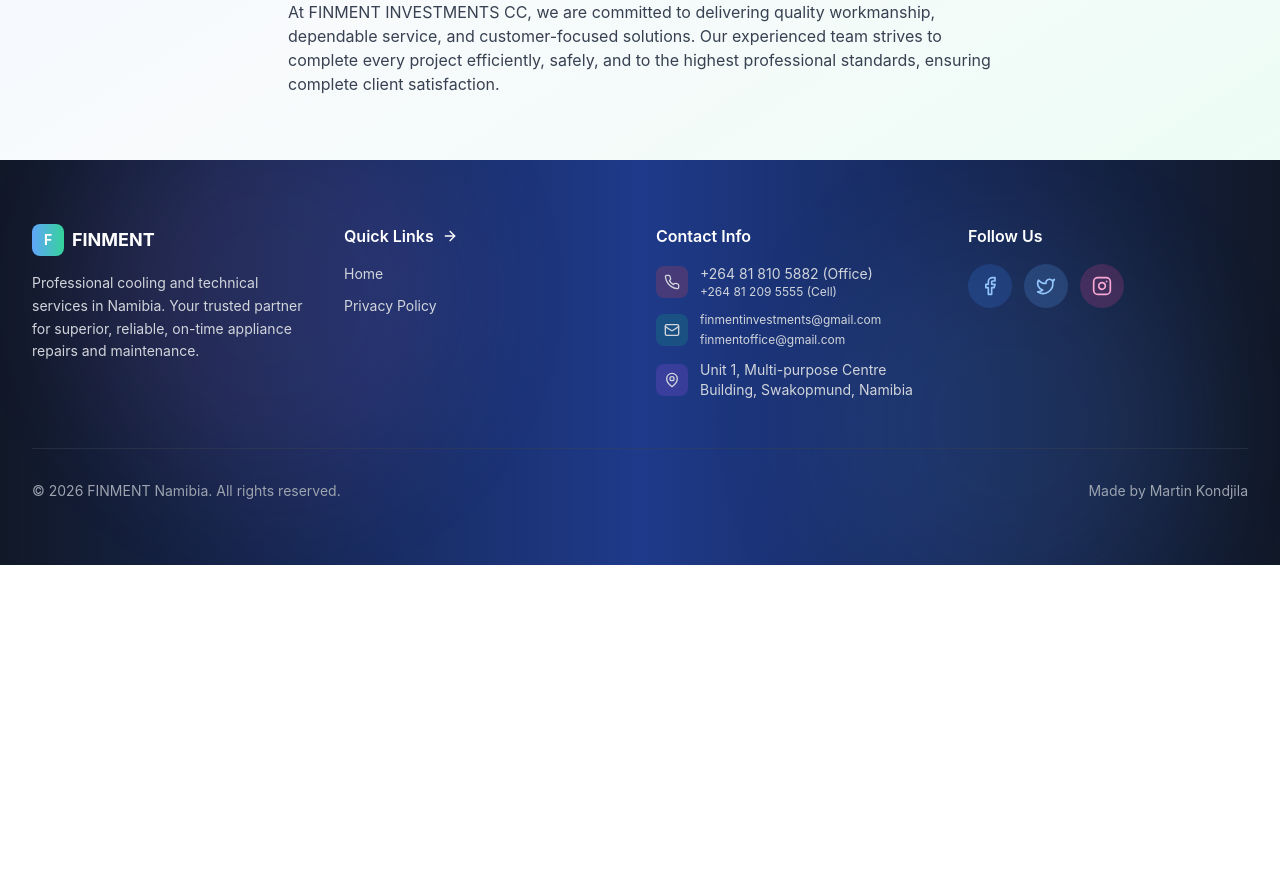
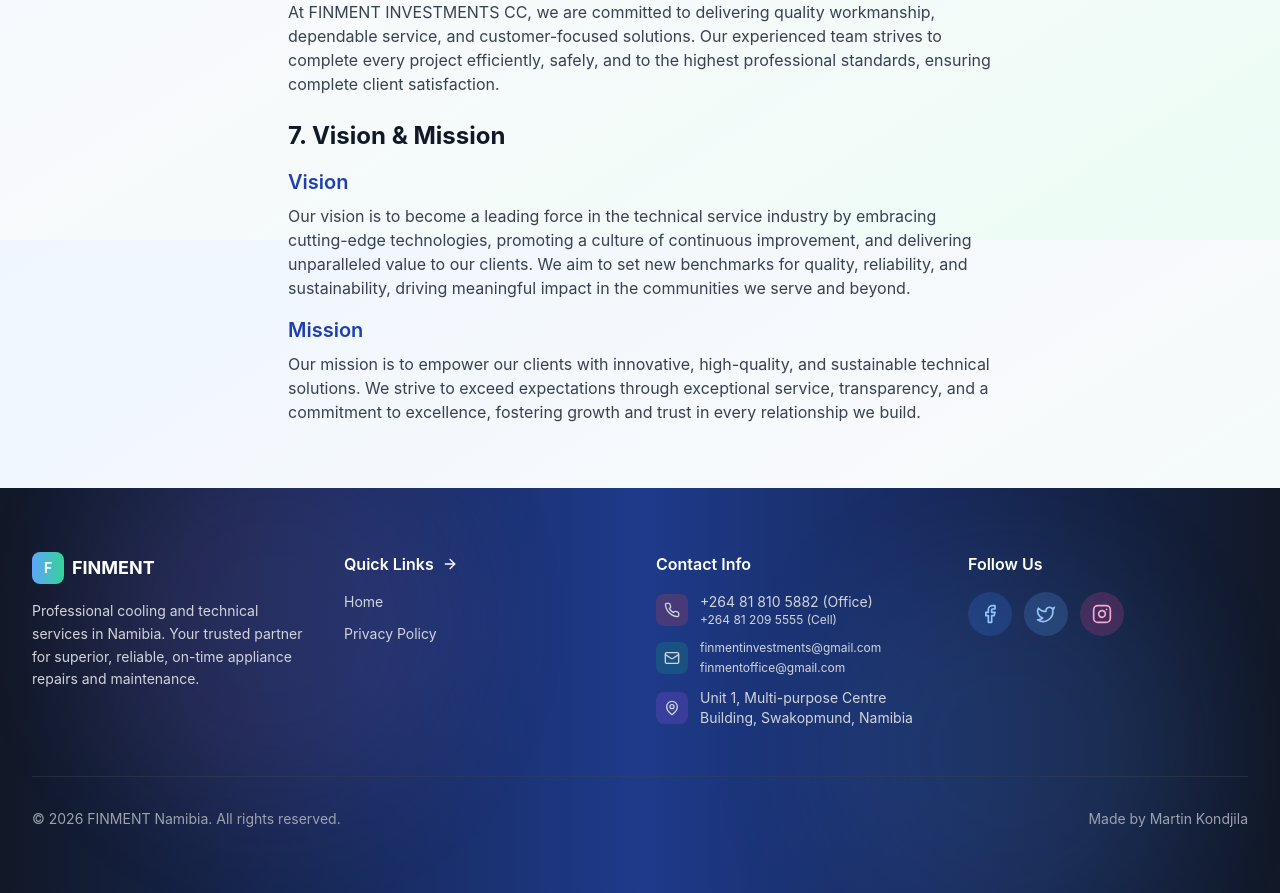
Before and after one commit to MaskedMediator/FINMENT-2, a React (Vite) app: page /privacy-policy in a window 1280 px wide. Shown: the part 1360-2253 px from the top of the page. Before the commit the page ends 1925 px from the top, so only its background shows below. Built offline with nearby package versions, Linux system fonts and the light colour scheme.

Commit message:
Add Vision & Mission to privacy page; remove poster from home; clean poster CSS; add poster texture (removed)

```diff
--- a/src/pages/Home.jsx
+++ b/src/pages/Home.jsx
@@ -278,6 +278,8 @@ export default function Home() {
         </div>
       </section>
 
+
+
       {/* CTA Section */}
       <section className="bg-black text-white py-16 sm:py-20 relative overflow-hidden px-4 sm:px-0">
         <div className="absolute inset-0 opacity-10 hidden sm:block">
--- a/src/pages/PrivacyPolicy.jsx
+++ b/src/pages/PrivacyPolicy.jsx
@@ -71,6 +71,20 @@ export default function PrivacyPolicy() {
             At FINMENT INVESTMENTS CC, we are committed to delivering quality workmanship, dependable service, and customer-focused solutions. Our experienced team strives to complete every project efficiently, safely, and to the highest professional standards, ensuring complete client satisfaction.
           </p>
         </section>
+
+        <section>
+          <h2 className="text-2xl font-bold text-gray-900 mb-4">7. Vision &amp; Mission</h2>
+
+          <h3 className="text-xl font-semibold text-primary mb-2">Vision</h3>
+          <p>
+            Our vision is to become a leading force in the technical service industry by embracing cutting-edge technologies, promoting a culture of continuous improvement, and delivering unparalleled value to our clients. We aim to set new benchmarks for quality, reliability, and sustainability, driving meaningful impact in the communities we serve and beyond.
+          </p>
+
+          <h3 className="text-xl font-semibold text-primary mt-4 mb-2">Mission</h3>
+          <p>
+            Our mission is to empower our clients with innovative, high-quality, and sustainable technical solutions. We strive to exceed expectations through exceptional service, transparency, and a commitment to excellence, fostering growth and trust in every relationship we build.
+          </p>
+        </section>
       </div>
     </div>
   );
```
Also changed, not shown: src/index.css (line endings or trailing spaces).
